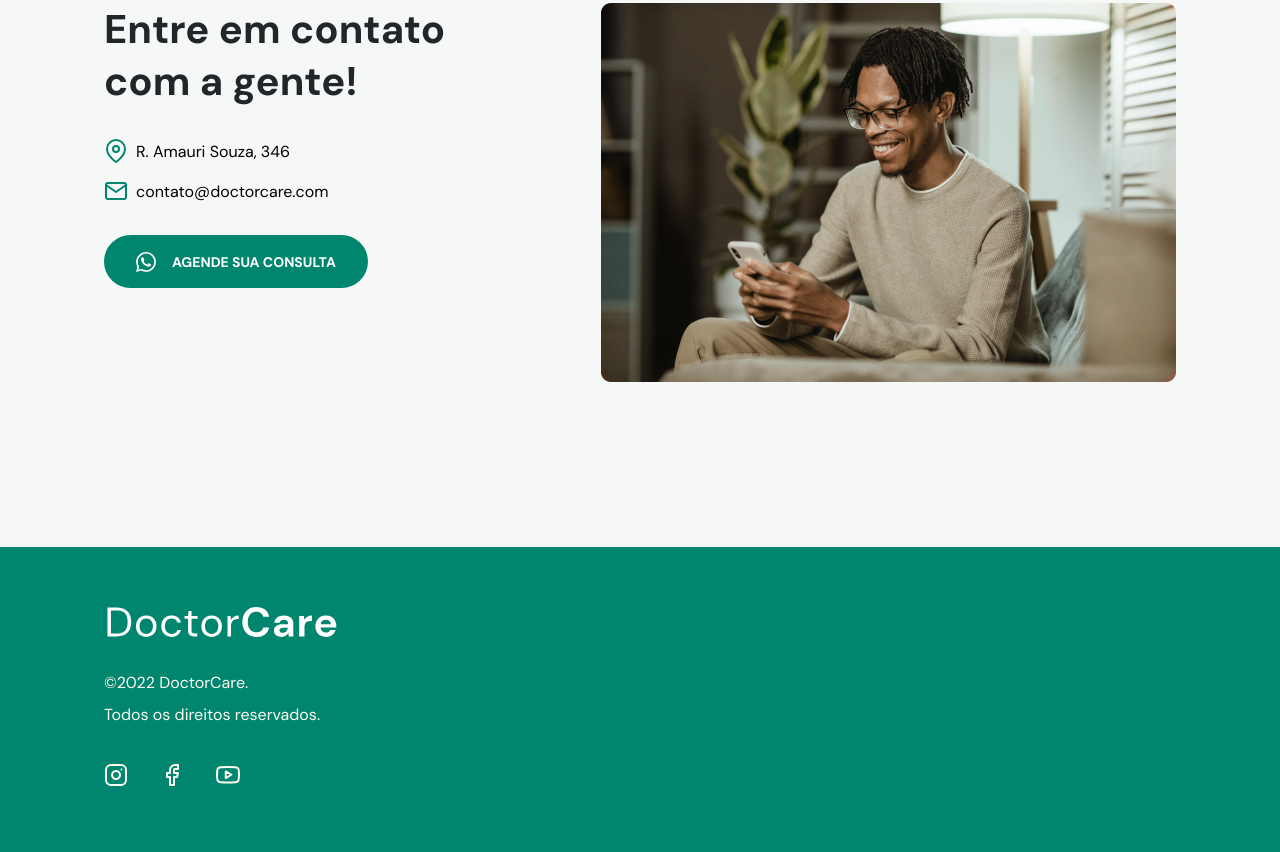
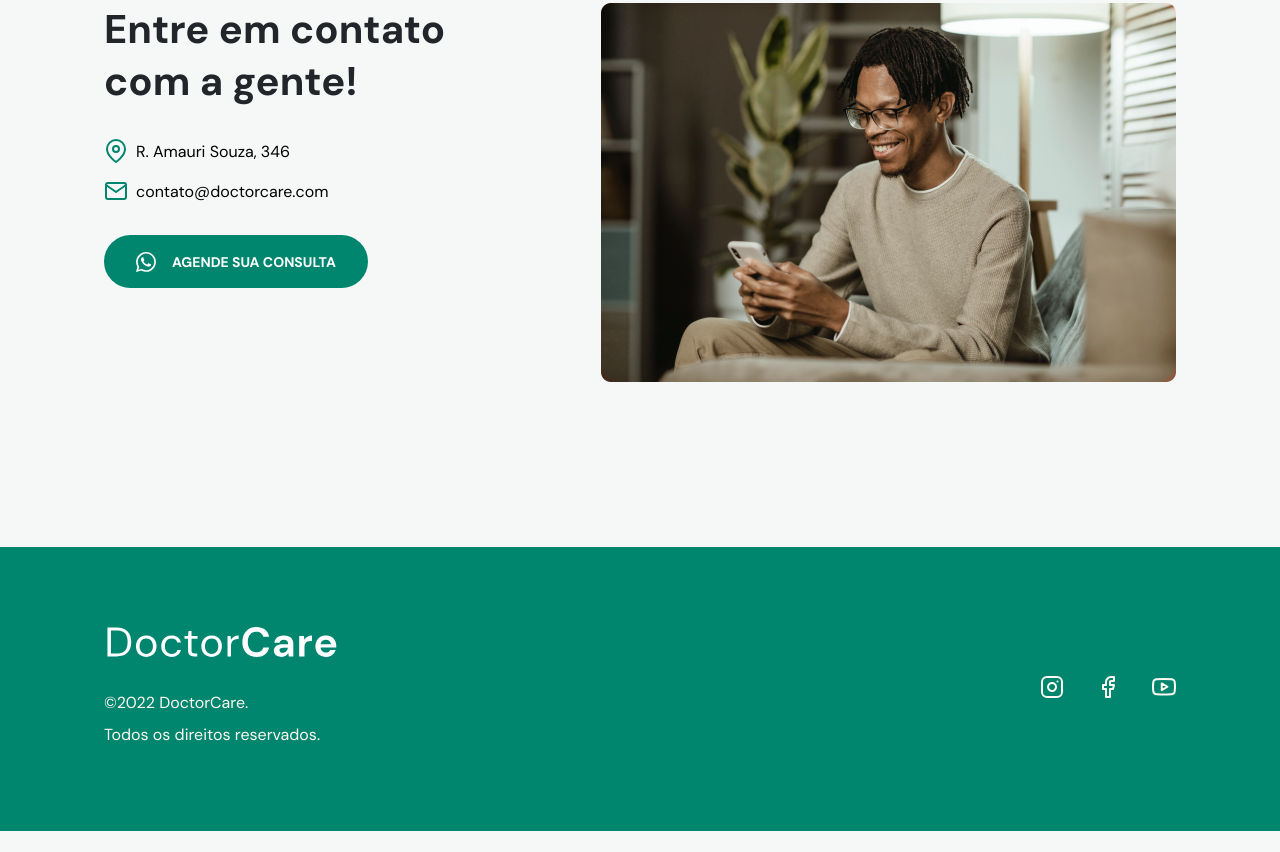
Before and after one commit to adrianemaciel/nlw-return-rocketseat, a plain HTML site: page index.html in a window 1280 px wide. Shown: the part 2679-3531 px from the top of the page. After the commit the page ends 3510 px from the top, so only its background shows below. Drawn offline with nearby package versions, Linux system fonts and the light colour scheme.

Commit message:
estilizando responsivo secao footer

```diff
--- a/index.html
+++ b/index.html
@@ -552,6 +552,7 @@
 
     <footer>
       <div class="wrapper">
+        <div class="col-a">
           <a class="logo" href="#home">
             <svg
               width="133"
@@ -606,6 +607,9 @@
             ©2022 DoctorCare. <br />
             Todos os direitos reservados.
           </p>
+        </div>
+
+        <div class="col-b">
           <ul class="social-links">
             <li>
               <a target="_blank" href="http//instagram.com/"
@@ -687,6 +691,7 @@
             </li>
           </ul>
         </div>
+      </div>
     </footer>
 
     <a id="backToTopButton" class="show" href="#home">
--- a/style.css
+++ b/style.css
@@ -727,4 +727,27 @@ nav#navigation.scroll .menu a.button:hover {
 #contact h2 {
   width: 40.4rem;
 }
+
+/*======FOOTER==============*/
+footer {
+  padding-block: 8rem;
 }
+
+footer .wrapper {
+  grid-template-columns: 1fr 1fr;
+  grid-template-areas: 'A B';
+}
+
+footer .col-a {
+  align-self: center;
+}
+
+footer .col-b {
+  align-self: center;
+  justify-self: end;
+}
+
+footer p {
+  margin-bottom: 0;
+}
+}
```
Lines whose indentation alone changed are shown as unchanged.
